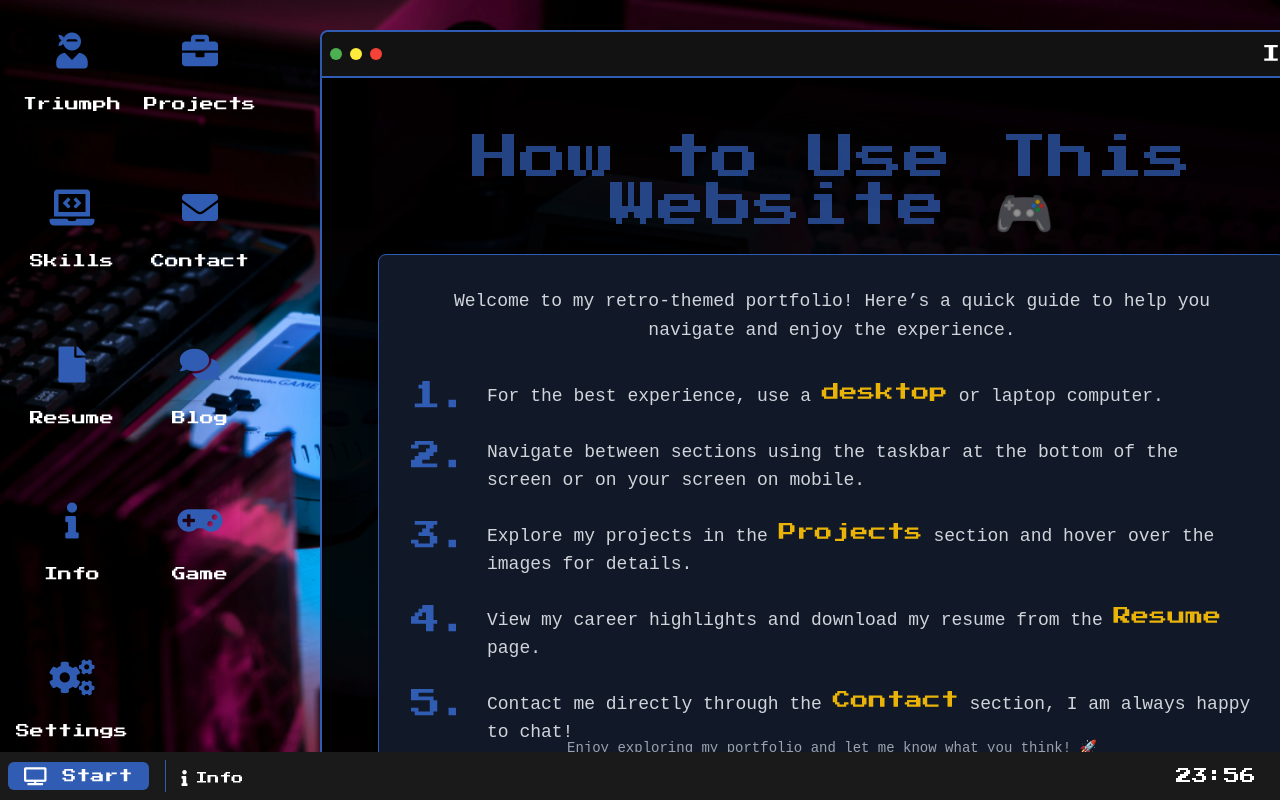
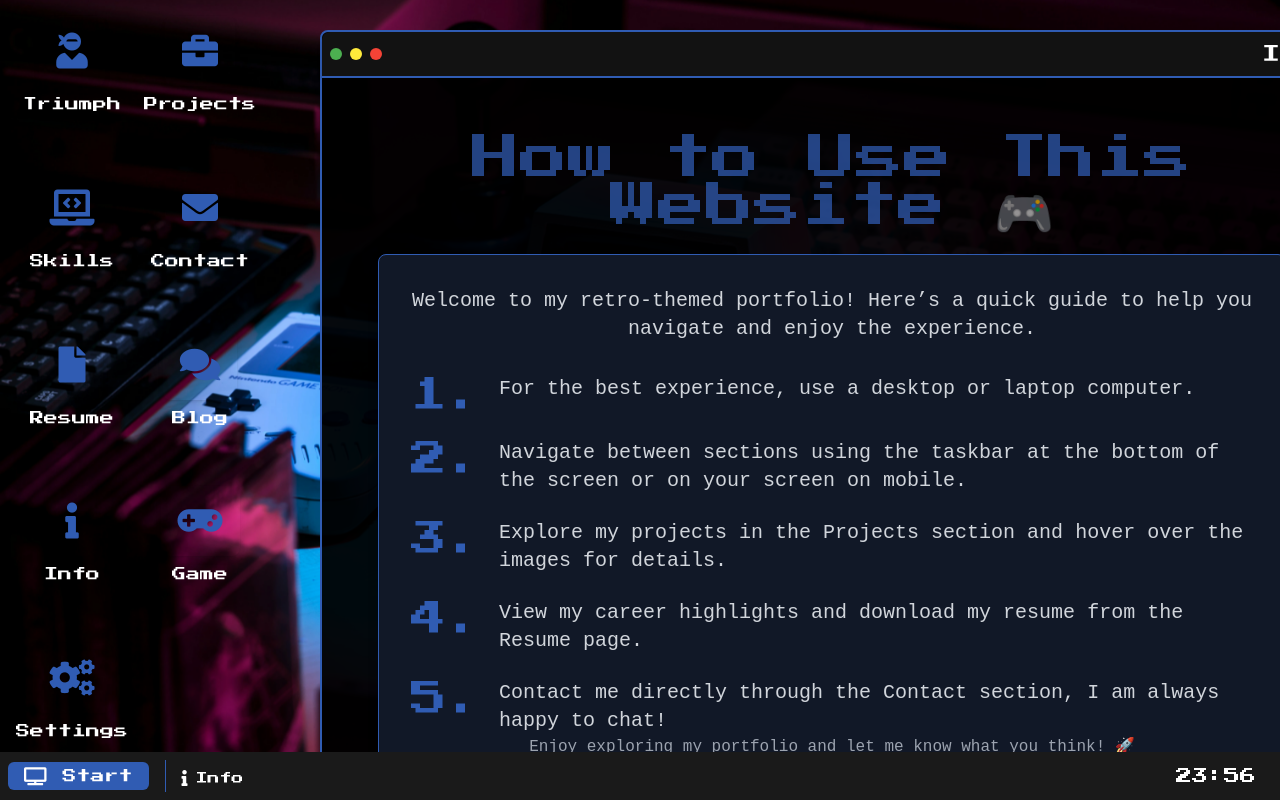
Before and after one commit to TriumphNdlovu/triumph-portfolio, a Next.js app: page / in a window 1280 px wide. Built offline with nearby package versions, Linux system fonts and the light colour scheme.

Commit message:
Refactor Info page and remove Trash component

```diff
--- a/src/Components/Info/page.tsx
+++ b/src/Components/Info/page.tsx
@@ -1,58 +1,35 @@
 export default function Info() {
   return (
     <section className="p-8 text-center relative">
-      <h1 className="text-5xl text-neonGreen font-pixel mb-6 animate-pulse">
+      <h1 className="text-4xl sm:text-5xl text-neonGreen font-pixel mb-6 animate-pulse">
         How to Use This Website 🎮
       </h1>
 
       <div className="bg-gray-900 p-8 rounded-lg border border-neonGreen shadow-lg max-w-6xl mx-auto">
-        <p className="text-lg text-gray-300 font-vt323 mb-8 leading-relaxed">
+        <p className="text-lg sm:text-xl text-gray-300 font-vt323 mb-8 leading-relaxed">
           Welcome to my retro-themed portfolio! Here’s a quick guide to help you navigate and enjoy the experience.
         </p>
 
         {/* Instructions Section */}
-        <div className="space-y-6 text-left h-[40vh] w-full">
-          <div className="flex items-start justify-center sm:justify-start">
-            <span className="text-3xl text-neonGreen font-pixel mr-4">1.</span>
-            <p className="text-lg text-gray-300 font-vt323">
-              For the best experience, use a <span className="text-yellow-500 font-pixel">desktop</span> or laptop computer.
-            </p>
-          </div>
-          <div className="flex items-start justify-center sm:justify-start">
-            <span className="text-3xl text-neonGreen font-pixel mr-4">2.</span>
-            <p className="text-lg text-gray-300 font-vt323">
-              Navigate between sections using the taskbar at the bottom of the screen or on your screen on mobile.
-            </p>
-          </div>
-          <div className="flex items-start justify-center sm:justify-start">
-            <span className="text-3xl text-neonGreen font-pixel mr-4">3.</span>
-            <p className="text-lg text-gray-300 font-vt323">
-              Explore my projects in the <span className="text-yellow-500 font-pixel">Projects</span> section and hover over the images for details.
-            </p>
-          </div>
-          <div className="flex items-start justify-center sm:justify-start">
-            <span className="text-3xl text-neonGreen font-pixel mr-4">4.</span>
-            <p className="text-lg text-gray-300 font-vt323">
-              View my career highlights and download my resume from the <span className="text-yellow-500 font-pixel">Resume</span> page.
-            </p>
-          </div>
-          <div className="flex items-start justify-center sm:justify-start">
-            <span className="text-3xl text-neonGreen font-pixel mr-4">5.</span>
-            <p className="text-lg text-gray-300 font-vt323">
-              Contact me directly through the <span className="text-yellow-500 font-pixel">Contact</span> section, I am always happy to chat!
-            </p>
-          </div>
-          <div className="flex items-start justify-center sm:justify-start">
-            <span className="text-3xl text-neonGreen font-pixel mr-4">6.</span>
-            <p className="text-lg text-gray-300 font-vt323">
-              Lastly, go try the game in the <span className="text-yellow-500 font-pixel">Game</span> section and see how many frogs you can catch!
-            </p>
-          </div>
+        <div className="space-y-6 text-left sm:h-[40vh] w-full">
+          {[
+            "For the best experience, use a desktop or laptop computer.",
+            "Navigate between sections using the taskbar at the bottom of the screen or on your screen on mobile.",
+            "Explore my projects in the Projects section and hover over the images for details.",
+            "View my career highlights and download my resume from the Resume page.",
+            "Contact me directly through the Contact section, I am always happy to chat!",
+            "Lastly, go try the game in the Game section and see how many frogs you can catch!"
+          ].map((text, index) => (
+            <div key={index} className="flex flex-col sm:flex-row items-start justify-center sm:justify-start">
+              <span className="text-3xl sm:text-4xl text-neonGreen font-pixel mr-4">{index + 1}.</span>
+              <p className="text-lg sm:text-xl text-gray-300 font-vt323">{text}</p>
+            </div>
+          ))}
         </div>
 
         {/* Footer Section */}
         <div className="mt-10">
-          <p className="text-gray-400 font-vt323 text-sm">
+          <p className="text-gray-400 font-vt323 text-sm sm:text-base">
             Enjoy exploring my portfolio and let me know what you think! 🚀
           </p>
         </div>
--- a/src/app/page.tsx
+++ b/src/app/page.tsx
@@ -6,7 +6,6 @@ import Skills from '@/Components/Skills/page';
 import Contact from '@/Components/Contact/page';
 import Resume from '@/Components/Resume/page';
 import Blog from '@/Components/Blog/page';
-import Trash from '@/Components/Settings/page';
 import Game from '@/Components/Game/page';
 import Info from '@/Components/Info/page';
 import Settings from '@/Components/Settings/page';
```
